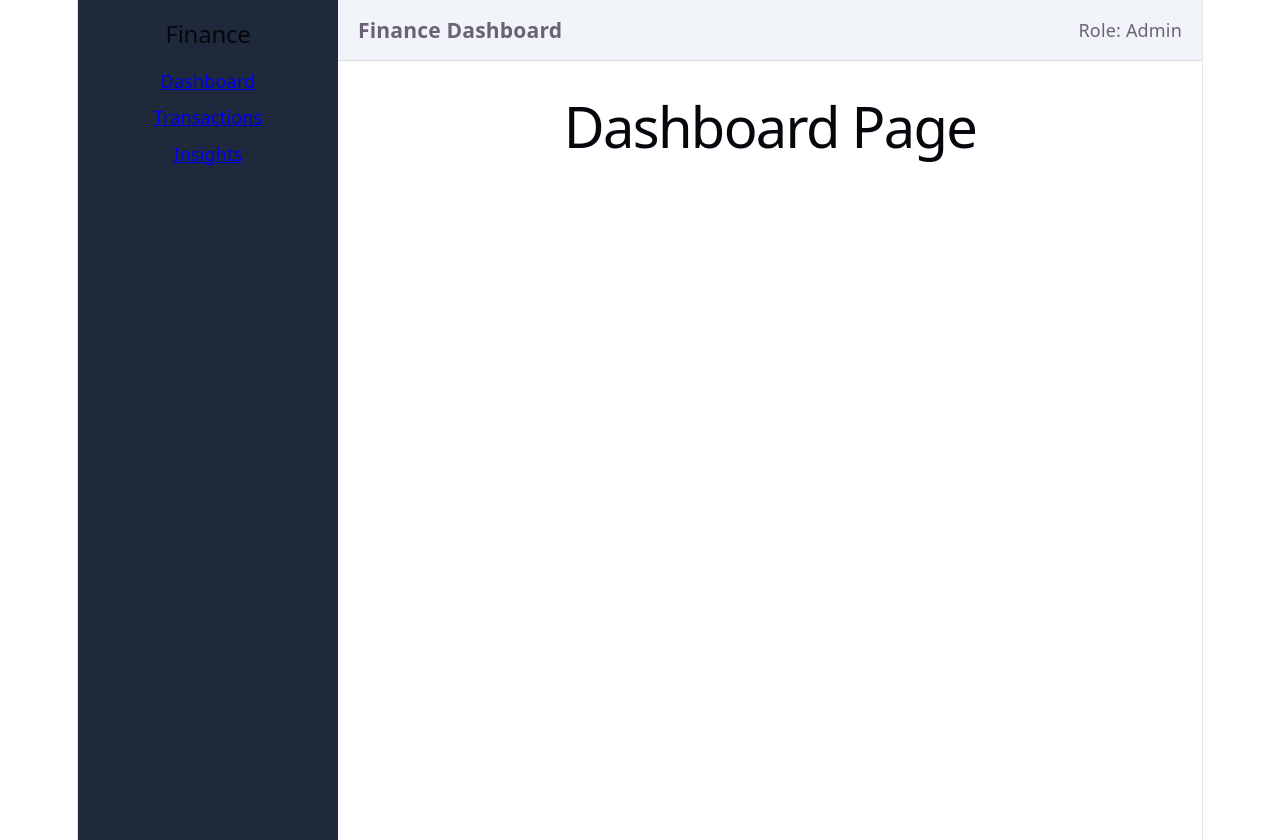
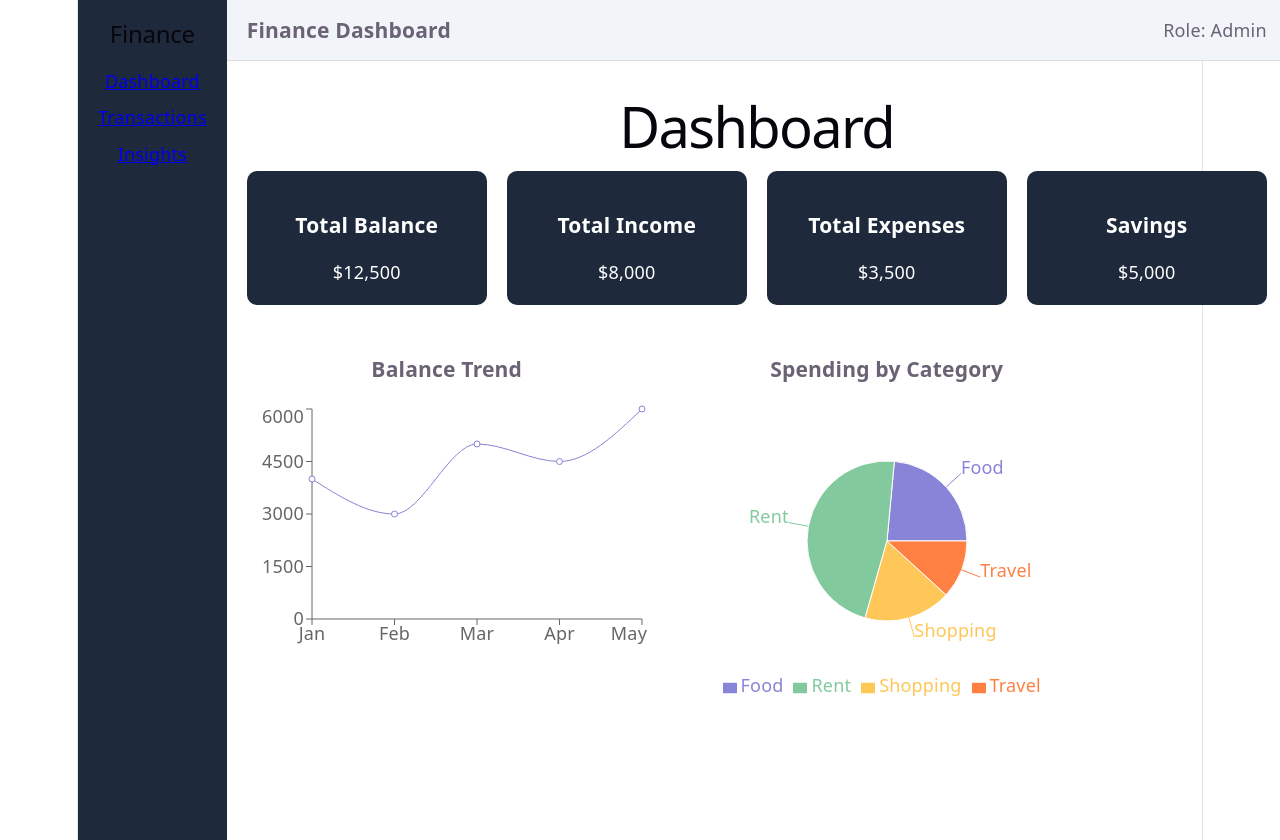
Before and after one commit to Hima001-dev/Finance-dashboard, a React (Vite) app: page / in a window 1280 px wide. Built offline with nearby package versions, Linux system fonts and the light colour scheme.

Commit message:
Added dashboard summary cards and charts

```diff
--- a/package.json
+++ b/package.json
@@ -12,7 +12,8 @@
   "dependencies": {
     "react": "^19.2.4",
     "react-dom": "^19.2.4",
-    "react-router-dom": "^7.14.0"
+    "react-router-dom": "^7.14.0",
+    "recharts": "^3.8.1"
   },
   "devDependencies": {
     "@eslint/js": "^9.39.4",
--- /dev/null
+++ b/src/components/dashboard/Charts.jsx
@@ -0,0 +1,74 @@
+import {
+  LineChart,
+  Line,
+  XAxis,
+  YAxis,
+  Tooltip,
+  PieChart,
+  Pie,
+  Cell,
+  Legend,
+} from "recharts";
+
+const lineData = [
+  { month: "Jan", balance: 4000 },
+  { month: "Feb", balance: 3000 },
+  { month: "Mar", balance: 5000 },
+  { month: "Apr", balance: 4500 },
+  { month: "May", balance: 6000 },
+];
+
+const pieData = [
+  { name: "Food", value: 400 },
+  { name: "Rent", value: 800 },
+  { name: "Shopping", value: 300 },
+  { name: "Travel", value: 200 },
+];
+
+const COLORS = ["#8884d8", "#82ca9d", "#ffc658", "#ff8042"];
+
+const Charts = () => {
+  return (
+    <div style={styles.container}>
+      <div>
+        <h3>Balance Trend</h3>
+        <LineChart width={400} height={250} data={lineData}>
+          <XAxis dataKey="month" />
+          <YAxis />
+          <Tooltip />
+          <Line type="monotone" dataKey="balance" stroke="#8884d8" />
+        </LineChart>
+      </div>
+
+      <div>
+        <h3>Spending by Category</h3>
+        <PieChart width={400} height={300}>
+          <Pie
+            data={pieData}
+            cx="50%"
+            cy="50%"
+            outerRadius={80}
+            dataKey="value"
+            label={({name}) =>name}
+          >
+            {pieData.map((entry, index) => (
+              <Cell key={index} fill={COLORS[index]} />
+            ))}
+          </Pie>
+          <Legend />
+          <Tooltip />
+        </PieChart>
+      </div>
+    </div>
+  );
+};
+
+const styles = {
+  container: {
+    display: "flex",
+    gap: "40px",
+    marginTop: "30px",
+  },
+};
+
+export default Charts;
--- /dev/null
+++ b/src/components/dashboard/SummaryCards.jsx
@@ -0,0 +1,42 @@
+const SummaryCards = () => {
+  return (
+    <div style={styles.container}>
+      <div style={styles.card}>
+        <h3>Total Balance</h3>
+        <p>$12,500</p>
+      </div>
+
+      <div style={styles.card}>
+        <h3>Total Income</h3>
+        <p>$8,000</p>
+      </div>
+
+      <div style={styles.card}>
+        <h3>Total Expenses</h3>
+        <p>$3,500</p>
+      </div>
+
+      <div style={styles.card}>
+        <h3>Savings</h3>
+        <p>$5,000</p>
+      </div>
+    </div>
+  );
+};
+
+const styles = {
+  container: {
+    display: "flex",
+    gap: "20px",
+    marginTop: "20px",
+  },
+  card: {
+    background: "#1e293b",
+    color: "white",
+    padding: "20px",
+    borderRadius: "10px",
+    width: "200px",
+  },
+};
+
+export default SummaryCards;
--- a/src/pages/Dashboard.jsx
+++ b/src/pages/Dashboard.jsx
@@ -1,5 +1,14 @@
+import SummaryCards from "../components/dashboard/SummaryCards";
+import Charts from "../components/dashboard/Charts";
+
 const Dashboard = () => {
-  return <h1>Dashboard Page</h1>;
+  return (
+    <div>
+      <h1>Dashboard</h1>
+      <SummaryCards />
+      <Charts />
+    </div>
+  );
 };
 
 export default Dashboard;
```
Also changed, not shown: 1 other file (tests, documents, lock files or other folders).
